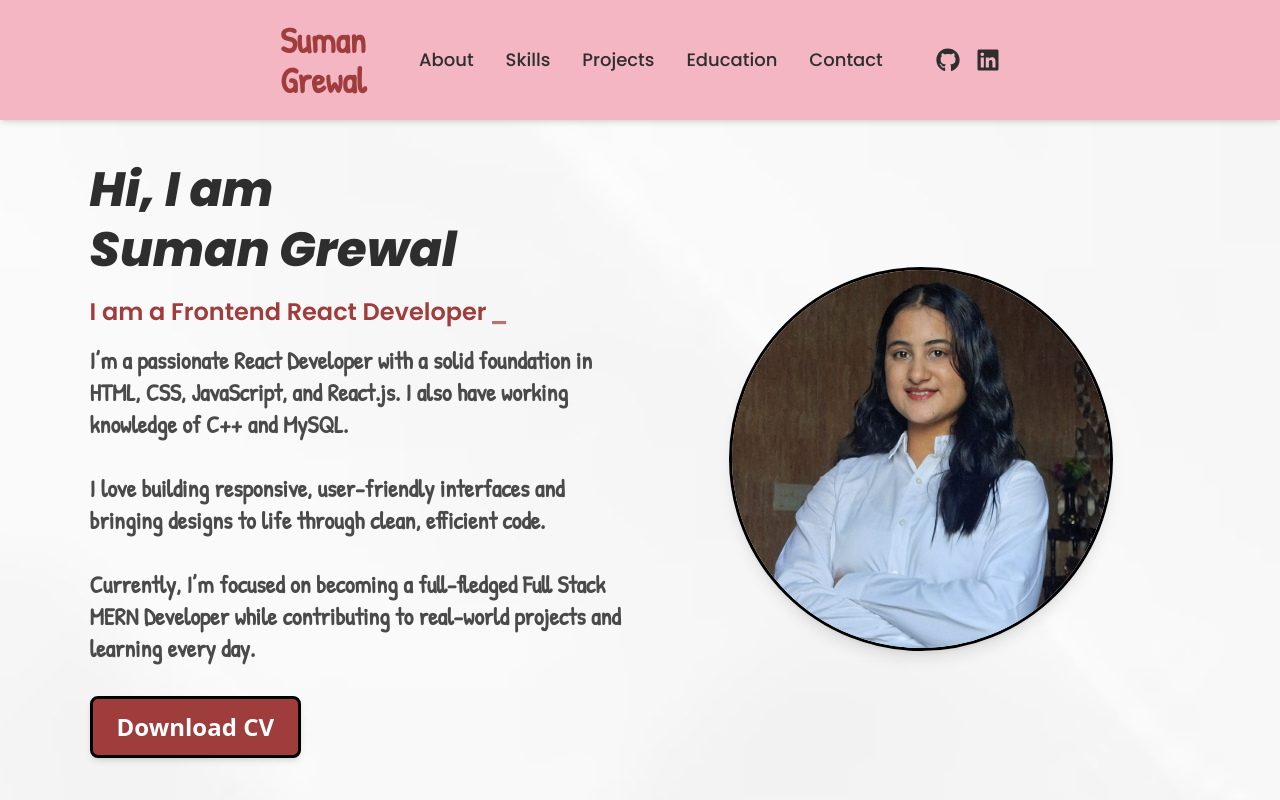
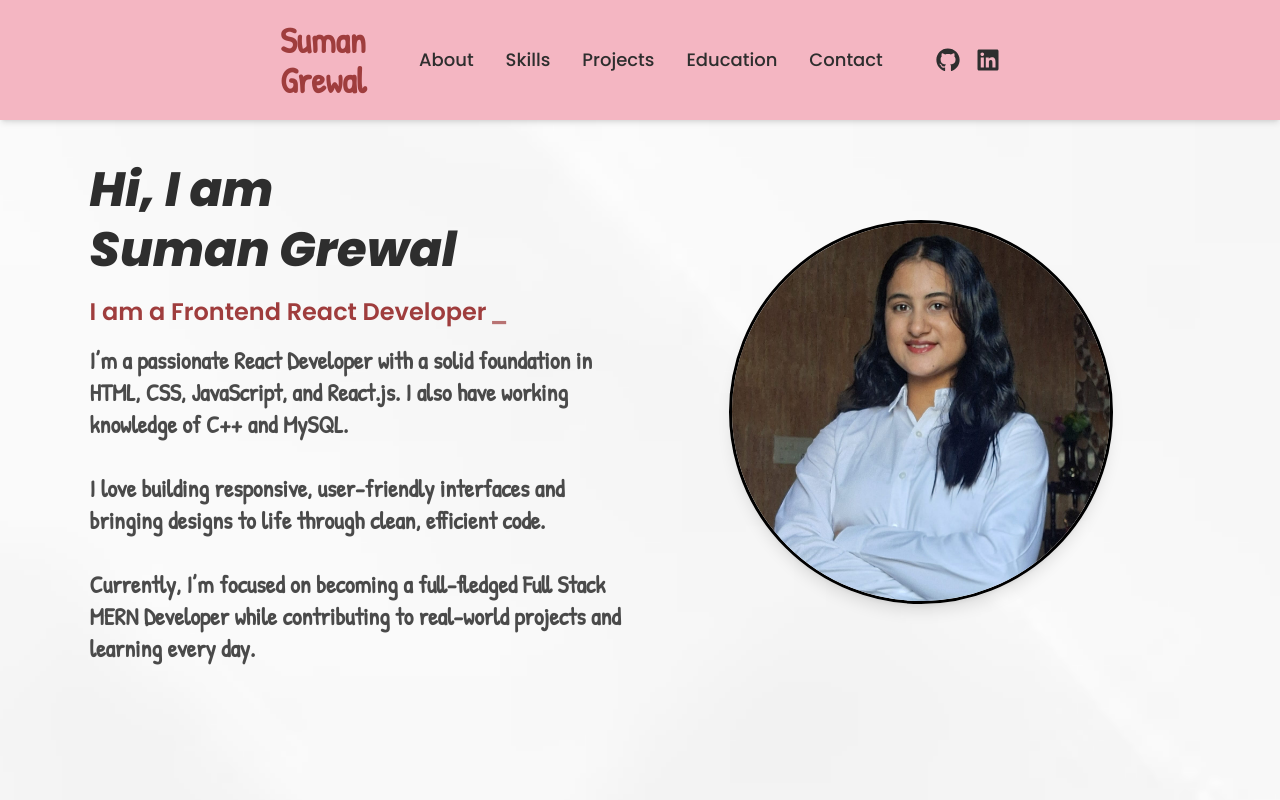
Before and after one commit to Sumandeep2004/My-Portfolio, a React (Vite) app: page / in a window 1280 px wide. Shown: the top 800 px of the page. Built offline with nearby package versions, Linux system fonts and the light colour scheme; a web font is replaced by a local one.

Commit message:
Update About.jsx

```diff
--- a/src/components/About/About.jsx
+++ b/src/components/About/About.jsx
@@ -1,7 +1,7 @@
 import Tilt from 'react-parallax-tilt';
 import { Typewriter } from 'react-simple-typewriter';
 import me from '../../assets/resume_photo.jpg';
-import ResumePdf from '../../assets/Resume.pdf';
+
 
 const About = () => {
   return (
@@ -33,14 +33,7 @@ const About = () => {
           Currently, I’m focused on becoming a full-fledged Full Stack MERN Developer while contributing to real-world projects and learning every day.
         </p>
 
-        {/* Download CV Button */}
-        <a
-          href={ResumePdf}
-          download="Suman-Grewal-Resume.pdf"
-          className="inline-block mt-8 px-6 py-3 bg-[#9F3D3D] text-white text-2xl font-semibold rounded-lg shadow-md transition duration-300 ease-in-out border-3 border-black hover:bg-[#832f2f]"
-        >
-          Download CV
-        </a>
+
       </div>
 
       <Tilt
```
